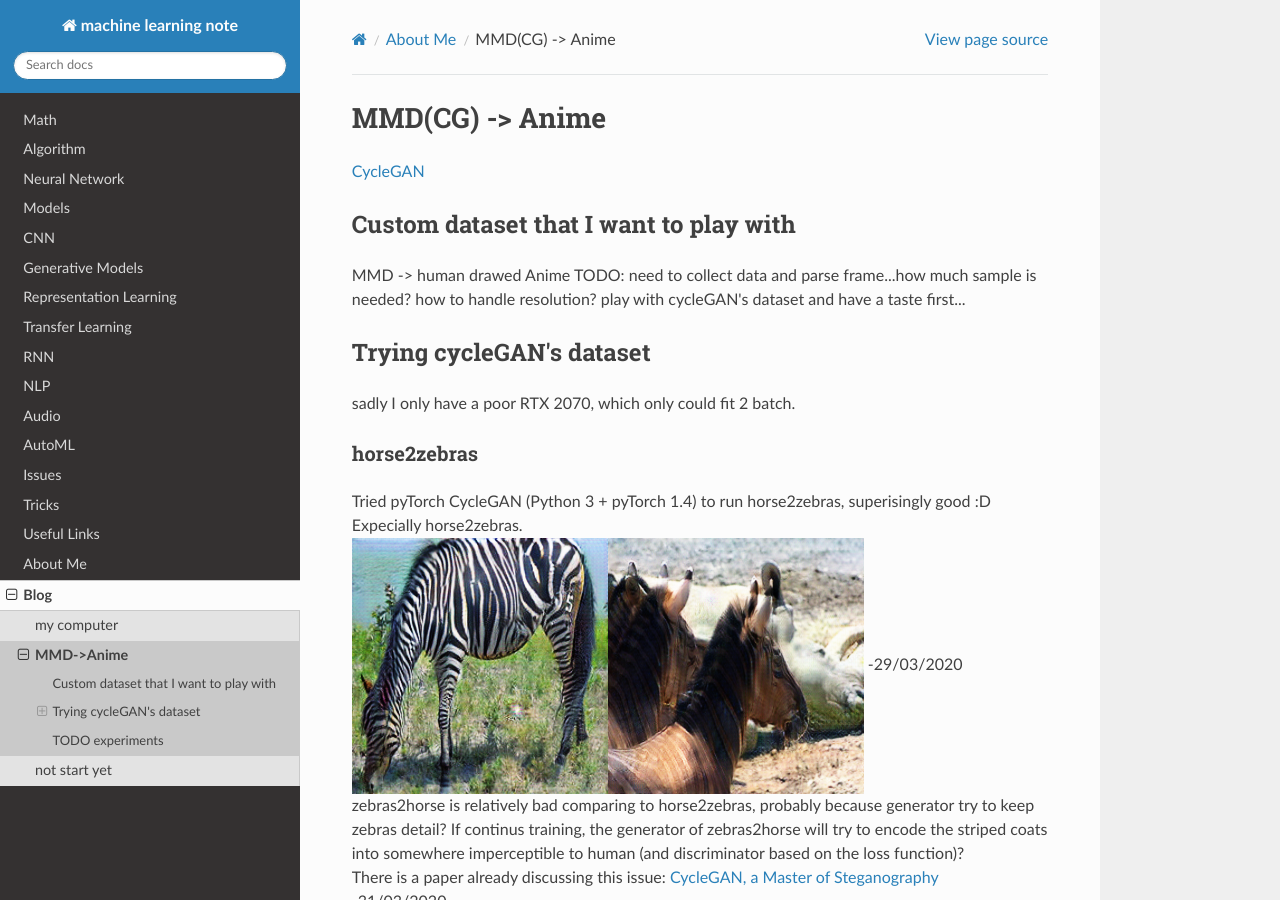
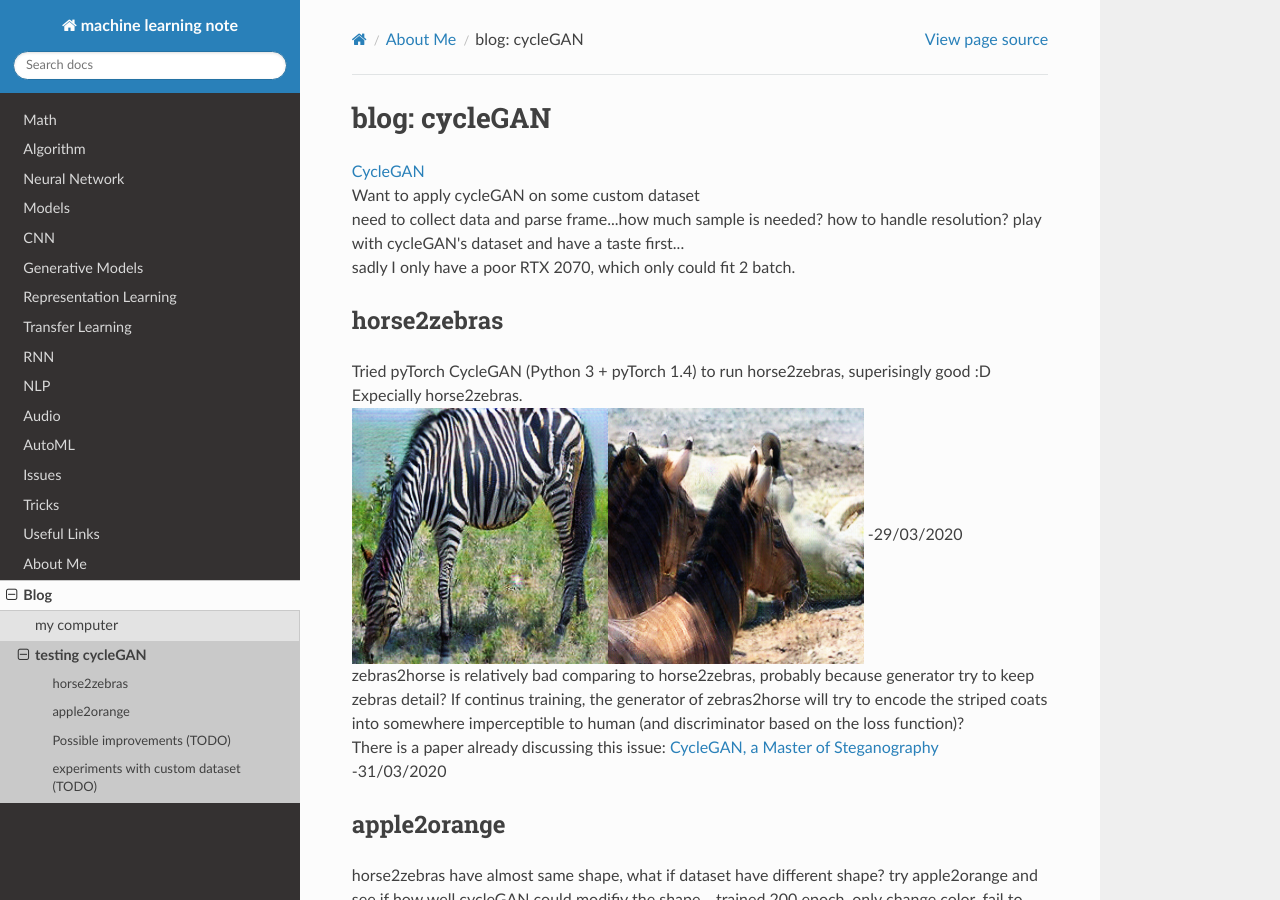
Before and after one commit to vlee-harmonicinc/machine-learning-note, a Sphinx documentation site: the page built from source/blog/cycleGAN.md, in a window 1280 px wide and 900 px high. Built offline with Sphinx 7.4.7 and the Read the Docs theme 2.0.0, drawn with Linux system fonts in a browser that asks for light colours; some of the changed text lies outside the part shown.

```diff
--- a/source/blog/MMD_to_anime.md
+++ b/source/blog/cycleGAN.md
@@ -1,20 +1,17 @@
-# MMD(CG) -> Anime
+# blog: cycleGAN
 [CycleGAN](/generative_models/GAN_image2image.html#cyclegan-iccv-2017)
-
-## Custom dataset that I want to play with
-MMD -> human drawed Anime
-TODO: need to collect data and parse frame...how much sample is needed? how to handle resolution?
+Want to apply cycleGAN on some custom dataset
+need to collect data and parse frame...how much sample is needed? how to handle resolution?
 play with cycleGAN's dataset and have a taste first...
-## Trying cycleGAN's dataset
 sadly I only have a poor RTX 2070, which only could fit 2 batch.
-### horse2zebras
+## horse2zebras
 Tried pyTorch CycleGAN (Python 3 + pyTorch 1.4) to run horse2zebras, superisingly good :D  Expecially horse2zebras.
 ![](img/cycleGAN_horse/horse_epoch200_fake_B.png)![](img/cycleGAN_horse/horse_epoch200_fake_A.png)
 -29/03/2020
 zebras2horse is relatively bad comparing to horse2zebras, probably because generator try to keep zebras detail? If continus training, the generator of zebras2horse will try to encode the striped coats into somewhere imperceptible to human (and discriminator based on the loss function)?
 There is a paper already discussing this issue: [CycleGAN, a Master of Steganography](https://arxiv.org/abs/1712.02950)
 -31/03/2020
-### apple2orange
+## apple2orange
 horse2zebras have almost same shape, what if dataset have different shape? try apple2orange and see if how well cycleGAN could modifiy the shape...
 trained 200 epoch, only change color, fail to change shape or inside...
 
@@ -55,13 +52,7 @@ Well just collect some possible improvement based on above obversations, review
 4. global + local discriminator
 5. Self-attention
 
-## TODO experiments
+## experiments with custom dataset (TODO)
 * train cycleGAN in patch manner
 * train cycleGAN with small / middle size, so that the receptive field can get more sense of whole image
 * apply super-resolution on above output
-
-With limited GPU resource, is it possible to train a low-resolution cycleGAN, then drop the second generator-discriminator pair to free memory, and use [progressive GAN](/generative_models/GAN_image2image.html#progressive-gan-iclr-2018)/ [pix2pixHD](/generative_models/GAN_image2image.html#pix2pixhd-cvpr-2018) growing method to increase resolution?
-
-* pretrained small cycleGAN + pix2pixHD growing
-* pretrained small cycleGAN + progressive GAN growing
-- 26/03/2020
--- a/source/blog/index.md
+++ b/source/blog/index.md
@@ -4,6 +4,4 @@ I addicts to internet, it is hard to put down the phone when walking and eating
 
 # Blog
 * [my computer](/blog/computer.md)
-* [MMD->Anime](/blog/MMD_to_anime.md)
-## not start yet
-* [dubbing](/blog/dubbing.md)
+* [testing cycleGAN](/blog/cycleGAN.md)
--- a/source/conf.py
+++ b/source/conf.py
@@ -13,7 +13,7 @@
 import os
 # import sys
 # sys.path.insert(0, os.path.abspath('.'))
-
+import numpy as np
 import recommonmark
 from recommonmark.transform import AutoStructify
 import jieba # for chinese search engine
@@ -101,7 +101,7 @@ latex_elements = {
 html_search_language = 'zh'
 
 html_search_options = {'dict': jieba.DEFAULT_DICT}
-import numpy as np
+
 def url_prefix_patch(url):
     '''
     It incorrectly repeat the prefix, remove it
```
Also changed, not shown: other parts of source/blog/cycleGAN.md (+1 -1 lines), requirements.txt (added, +7 -0 lines), source/blog/dubbing.md (deleted, +0 -6 lines), .readthedocs.yml (added), 1 other file.
